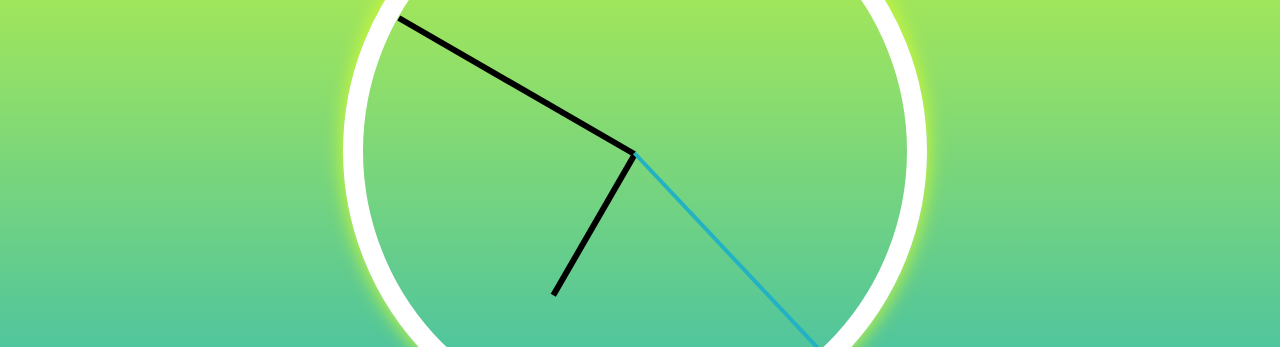
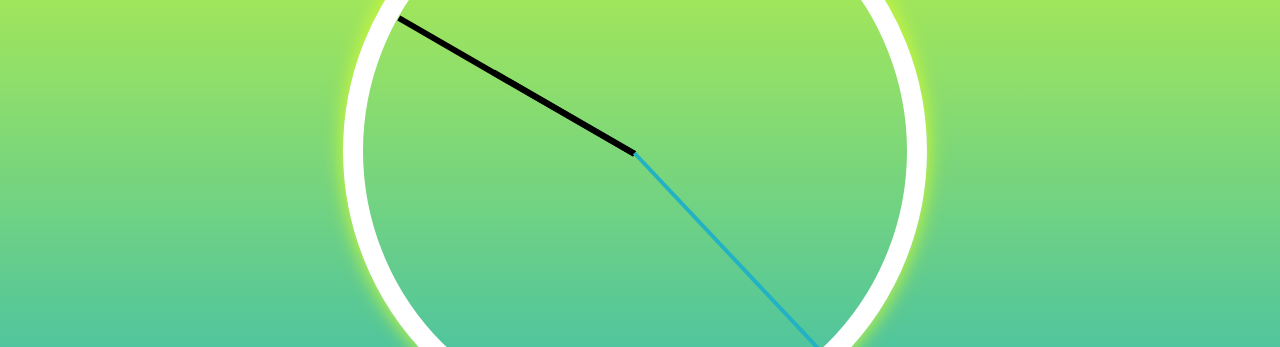
Before and after one commit to tori-kelley/CSS-JS-Clock, a plain HTML site: page index.html in a window 1280 px wide. Shown: the part 249-596 px from the top of the page. Drawn offline with Linux system fonts and the light colour scheme.

Commit message:
fixed hour hand

```diff
--- a/index.html
+++ b/index.html
@@ -46,7 +46,7 @@
             }
             secondHand.style.transform = `rotate(${secDegree + 90}deg)`;
             minuteHand.style.transform = `rotate(${minDegree + 90}deg)`;
-            hourHand.style.transform = `rotate(${hourDegree}deg)`;
+            hourHand.style.transform = `rotate(${hourDegree + 90}deg)`;
         }
         setInterval(setDate,1000);
     </script>
```
